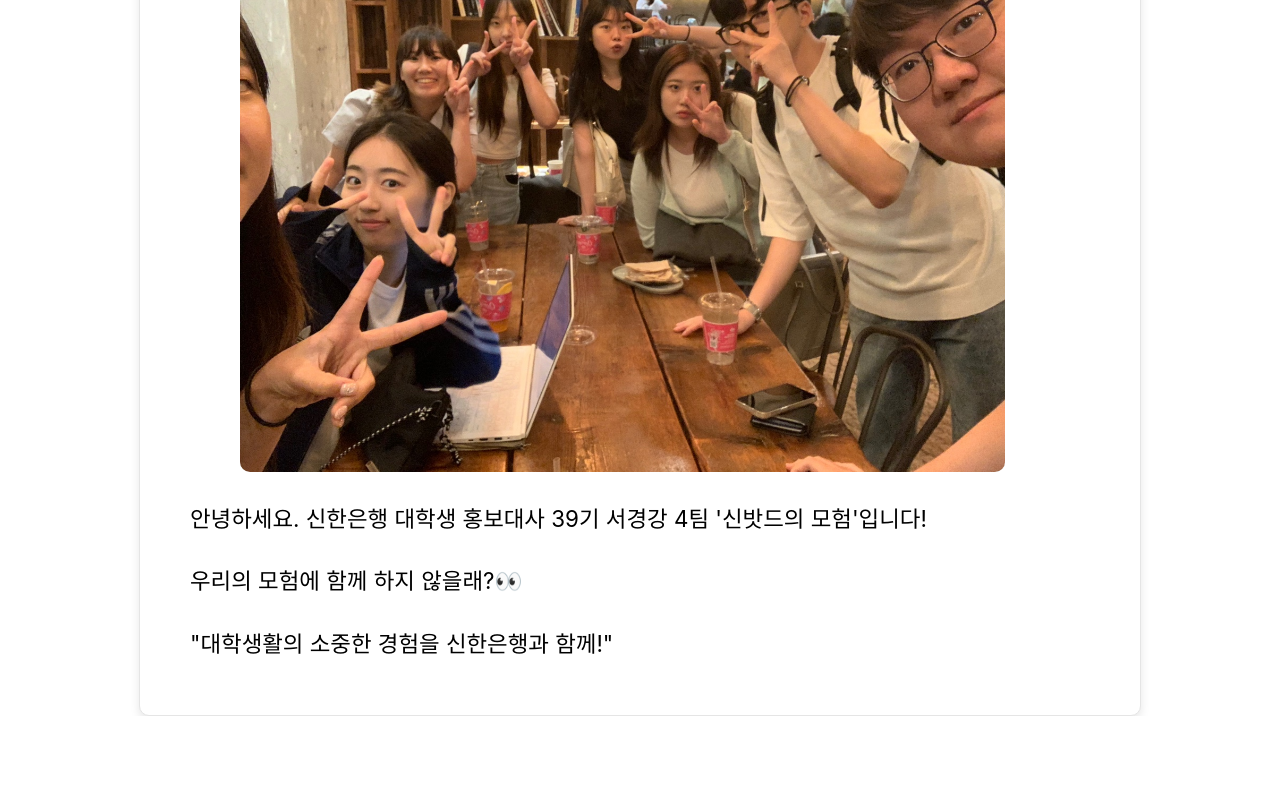
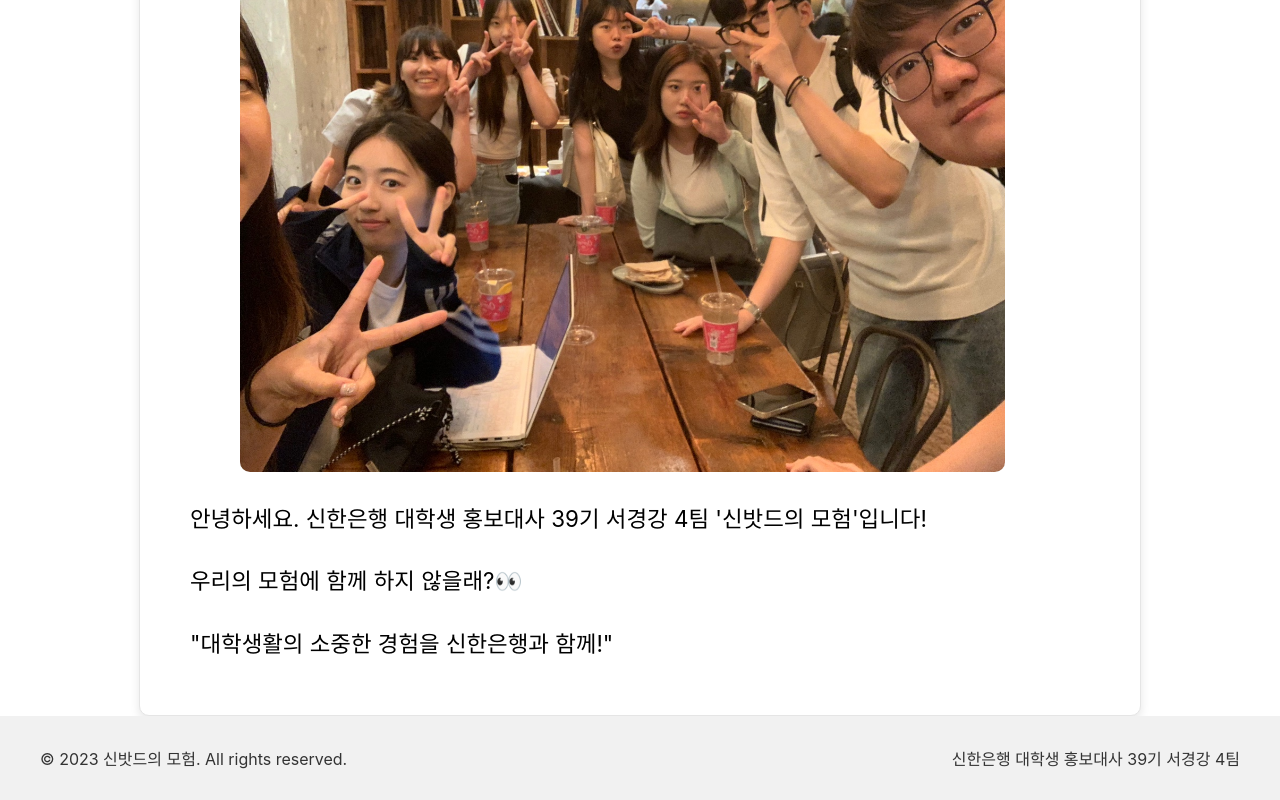
Before and after one commit to kimsungmin1011/Shinhan_-Ambassador, a React (Create React App) app: page / in a window 1280 px wide. Shown: the part 1364-2164 px from the top of the page. Before the commit the page ends 2080 px from the top, so only its background shows below. Built offline with nearby package versions, Linux system fonts and the light colour scheme.

Commit message:
footer 추가

```diff
--- a/src/pages/HomePage.js
+++ b/src/pages/HomePage.js
@@ -77,6 +77,13 @@ function HomePage() {
           {/* ... 작업 버튼 (수정, 삭제 등) */}
         </div>
       </div>
+      <footer className={styles.footer}>
+        <div className={styles['footer-content']}>
+          <p>© 2023 신밧드의 모험. All rights reserved.</p>
+          <p>신한은행 대학생 홍보대사 39기 서경강 4팀</p>
+          {/* Add any additional footer content here */}
+        </div>
+      </footer>
     </div>
   );
 }
--- a/src/pages/style/HomePage.module.css
+++ b/src/pages/style/HomePage.module.css
@@ -59,6 +59,31 @@
   margin-left: 50px;
 }
 
+/* Existing styles remain unchanged */
+
+.footer {
+  background-color: #f1f1f1; /* Example background color */
+  padding: 20px 0; /* Example padding */
+  text-align: center; /* Centers the text */
+}
+
+.footer-content {
+  max-width: 1200px; /* Adjust as needed */
+  margin: 0 auto; /* Centers the content within the footer */
+  padding: 10px; /* Example padding for content */
+  display: flex;
+  justify-content: space-between; /* Distributes space between and around content items */
+  align-items: center; /* Align items vertically */
+}
+
+.footer-content p {
+  margin: 0; /* Removes default margin */
+  color: #333; /* Example text color */
+}
+
+/* You can add more specific styles targeting the text, links, or social media icons within the footer */
+
+
 /* 기존의 CSS ... */
 
 /* 반응형 웹 미디어 쿼리 */
```
